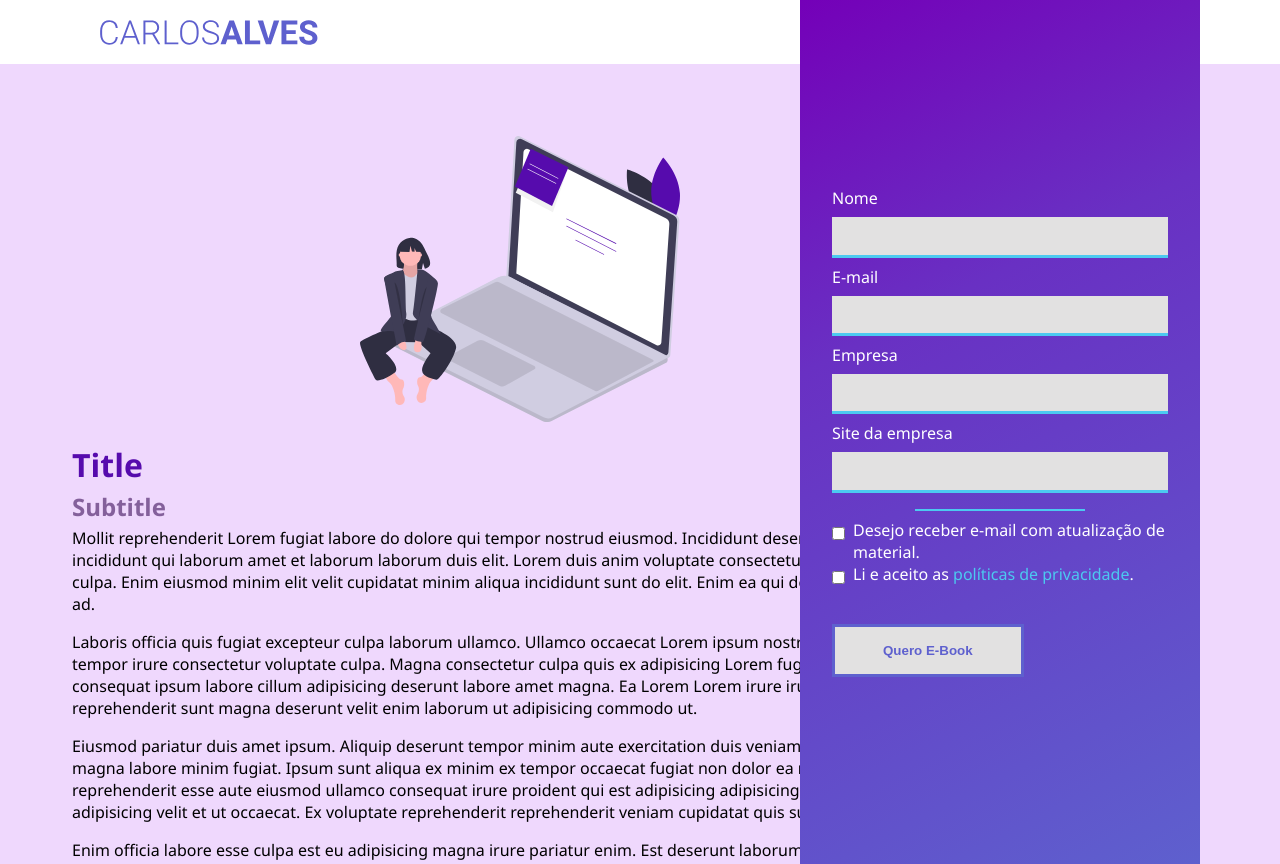
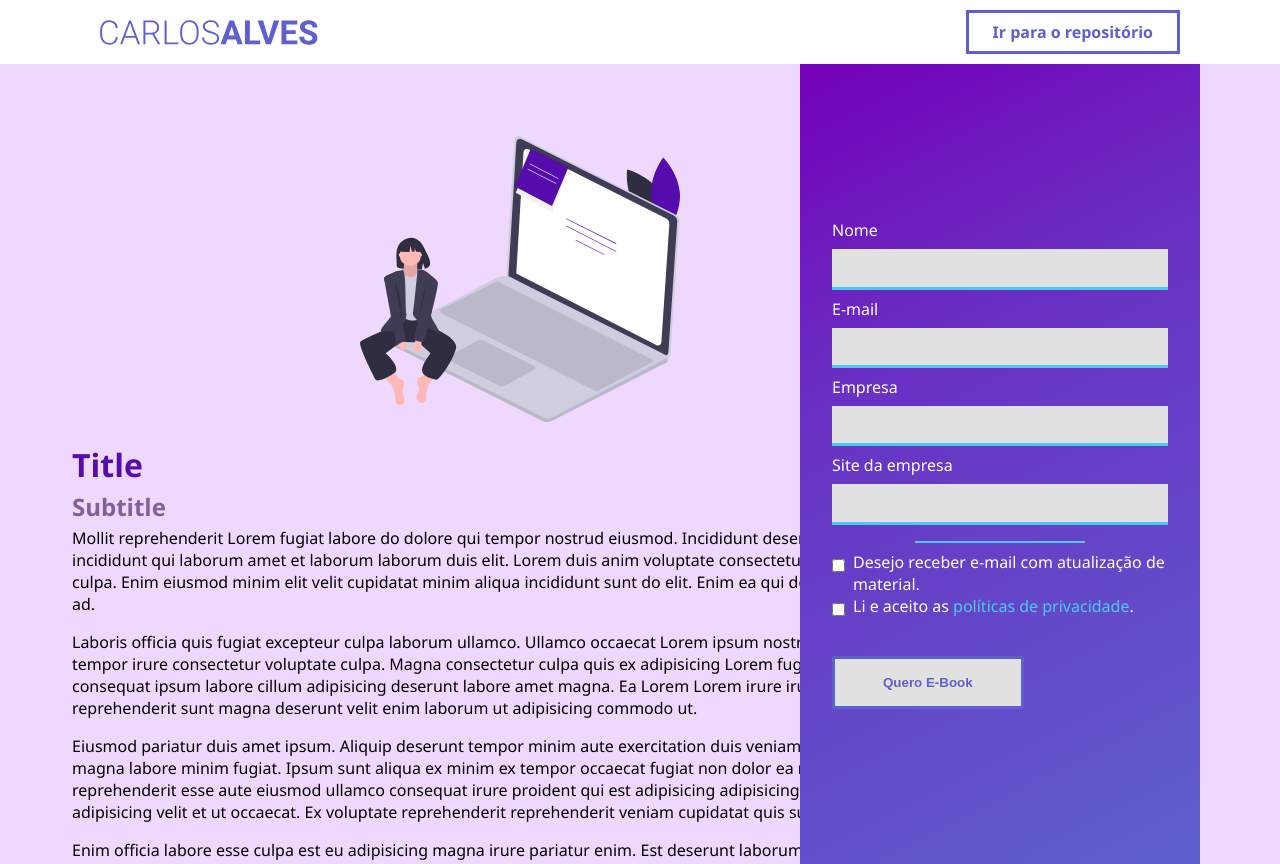
Before and after one commit to EuCarlos/landpage-react, a React (Vite) app: page / in a window 1280 px wide. Built offline with nearby package versions, Linux system fonts and the light colour scheme.

Commit message:
:bug: Fix LandingForm position

```diff
--- a/src/components/LandingForm/styles.module.sass
+++ b/src/components/LandingForm/styles.module.sass
@@ -2,7 +2,7 @@
     padding: 2rem
     margin: 0
 
-    height: 100vh
+    height: 92vh
     display: flex
     align-items: center
     justify-content: center
--- a/src/pages/Home/styles.module.sass
+++ b/src/pages/Home/styles.module.sass
@@ -1,7 +1,6 @@
 .contentWrapper
     position: relative
     & section
-
         height: 100vh
         overflow: auto
 
@@ -38,7 +37,7 @@
                         margin-left: 2rem
         & .ladingForm
             position: absolute
-            top: 0
+            top: 8vh
             right: 5rem
 
             width: 25rem
```
